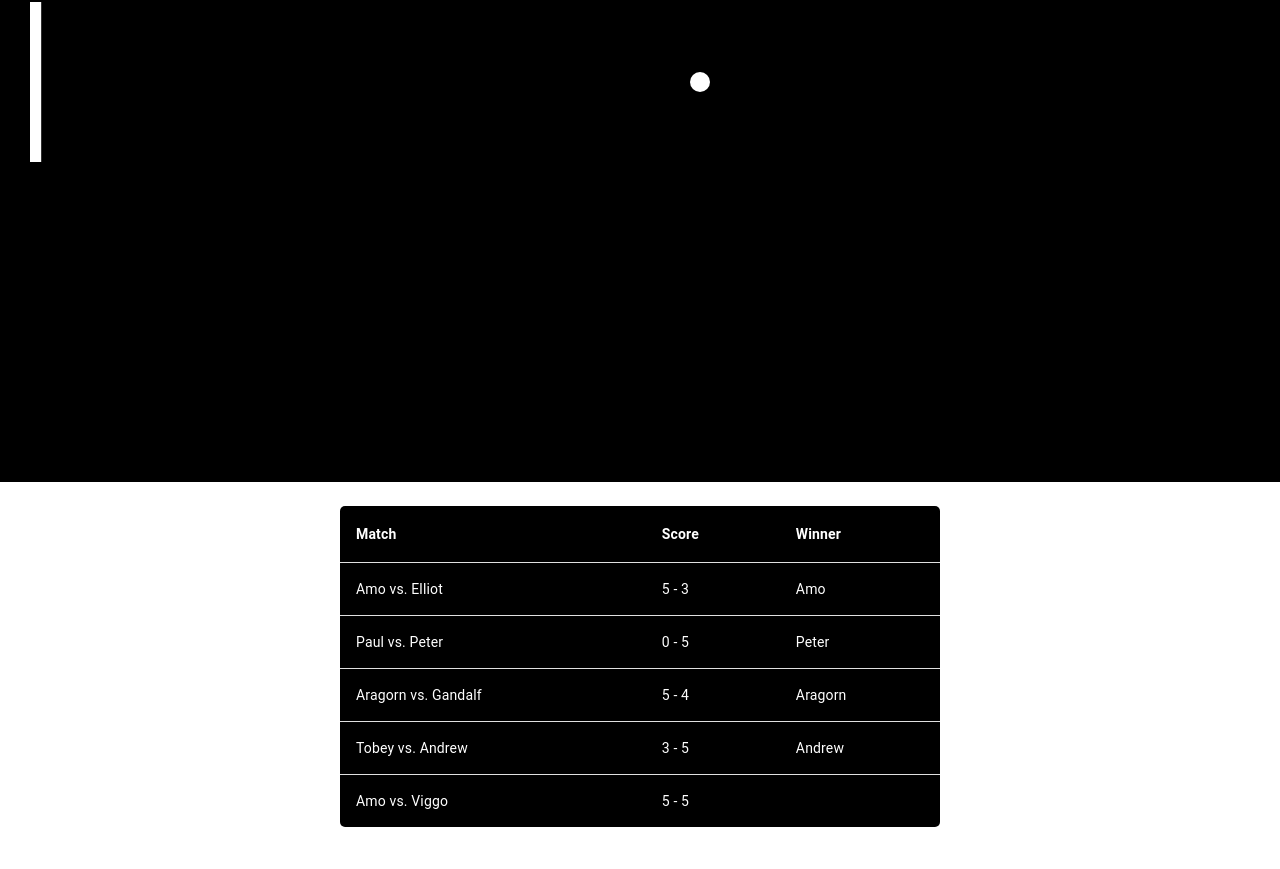
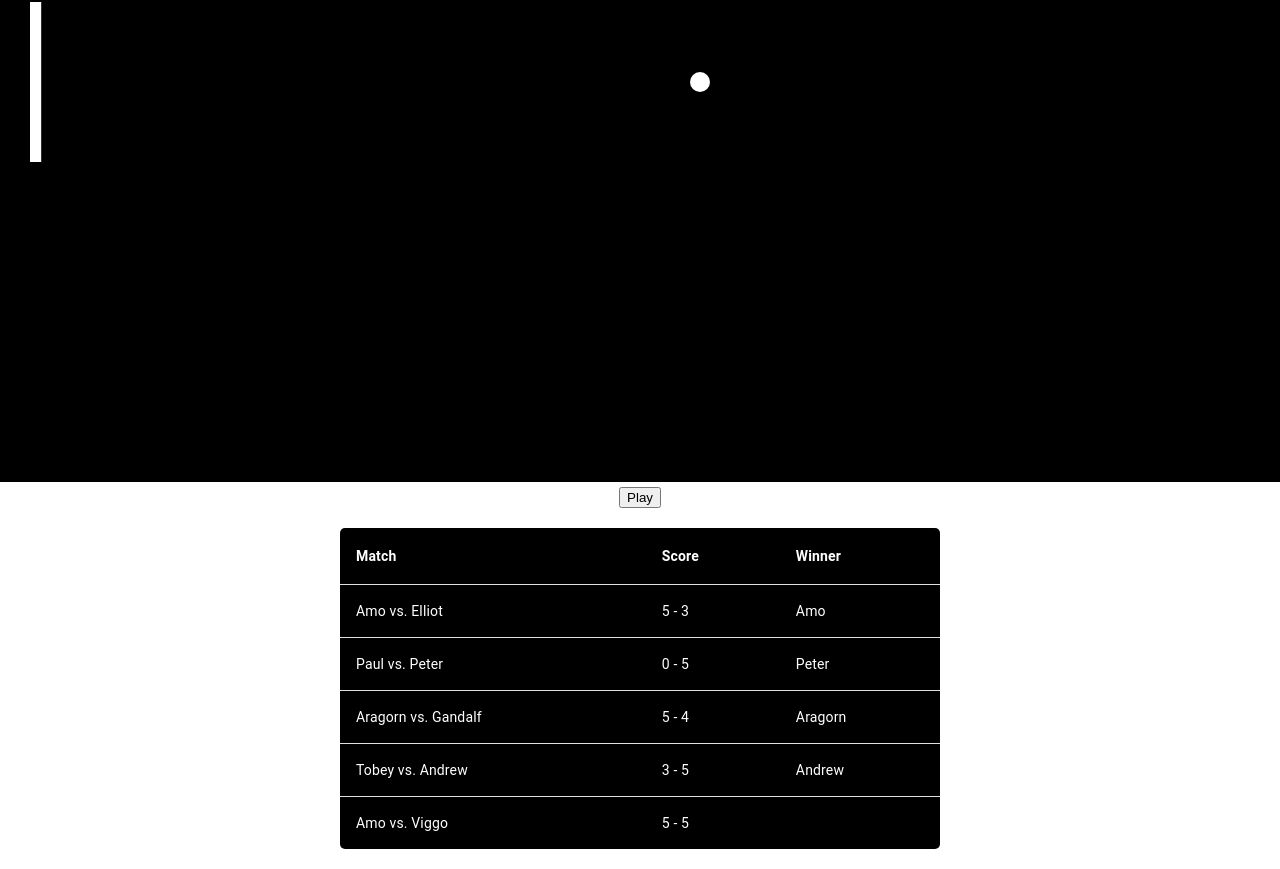
Before and after one commit to Aman-Hundal/PongJS, a React (Create React App) app in the folder frontend/: page / in a window 1280 px wide. Shown: the part 521-1390 px from the top of the page. Before the commit the page ends 1368 px from the top, so only its background shows below. Built offline with nearby package versions, Linux system fonts and the light colour scheme.

Commit message:
added button component with play or play again feature

```diff
--- a/frontend/src/App.js
+++ b/frontend/src/App.js
@@ -1,6 +1,7 @@
 import './App.css';
 import Canvas from "./components/Canvas"
 import Leaderboard from './components/Leaderboard';
+import Button from './components/Button';
 import {useState, useEffect} from 'react';
 
 
@@ -9,8 +10,8 @@ const [state, setState] = useState({
   users: [],
   scoreP1: 0,
   scoreP2: 0,
-  minutes: 1,
-  seconds: 0
+  minutes: 0,
+  seconds: 20
 });
 
 const increaseScoreP1 = () => {
@@ -52,6 +53,7 @@ const testData = [
     <div className="App">
       <h1>Pong!</h1>
       <Canvas scoreP1={state.scoreP1} scoreP2={state.scoreP2} increaseScoreP1={increaseScoreP1} increaseScoreP2={increaseScoreP2} mins={state.minutes} secs={state.seconds} animateTimer={animateTimer} />
+      <Button message={state.scoreP1 === 5 || state.scoreP2 === 5 || state.minutes === 0 && state.seconds === 0 ? "Play Again?" :  "Play"} />
       <Leaderboard matches={testData} />
     </div>
   );
--- a/frontend/src/components/Button.jsx
+++ b/frontend/src/components/Button.jsx
@@ -1,7 +1,7 @@
 const Button = (props) => {
     const { message } = props;
     return (
-        <button>Play or Play Again?</button>
+        <button>{message}</button>
     )
 };
 
```
